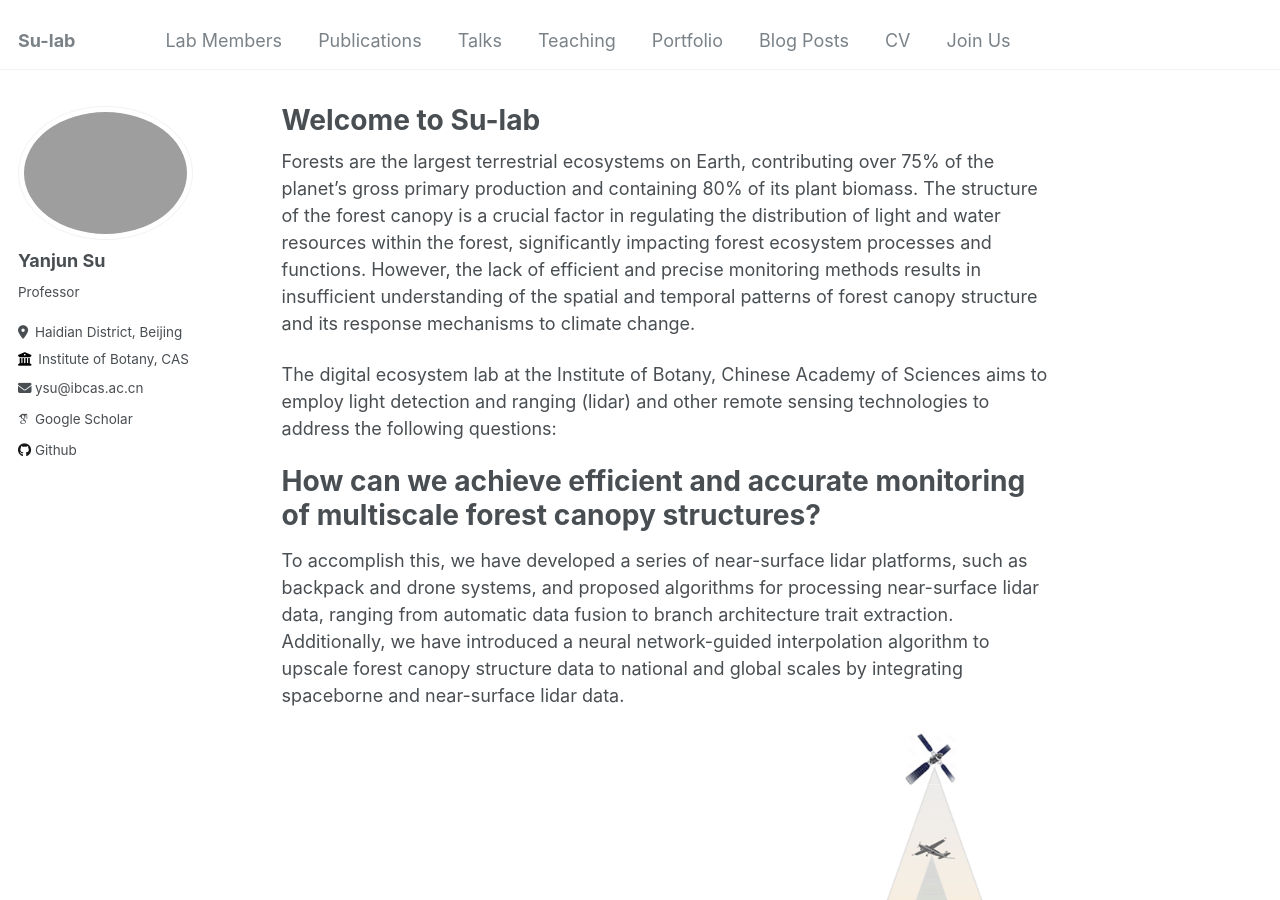
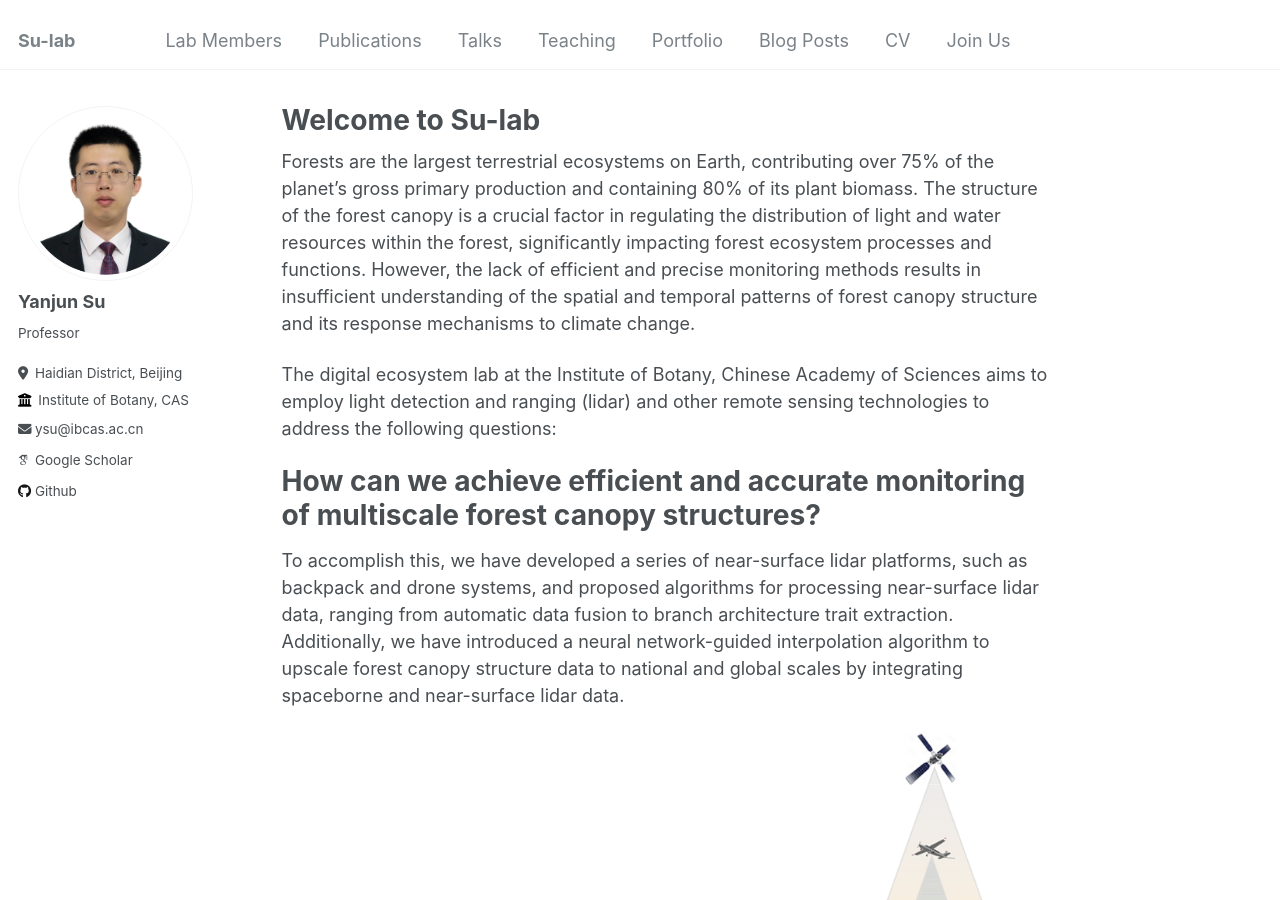
Before and after one commit to krotia/krotia.github.io, a Jekyll site: the page built from _pages/about.md, in a window 1280 px wide and 900 px high. Built offline with Jekyll 4.4.1, drawn with Linux system fonts in a browser that asks for light colours; some web fonts are replaced.

Commit message:
Update _config.yml

```diff
--- a/_config.yml
+++ b/_config.yml
@@ -21,7 +21,7 @@ repository               : "krotia/krotia.github.io"
 #               Additional customization can be done by editing /_includes/author-profile.html
 author:
   # Biographic information
-  avatar           : "Yanjun Su.png"
+  avatar           : "profile.png"
   name             : "Yanjun Su"
   pronouns         : # example: "she/her"
   bio              : "Professor"
```
